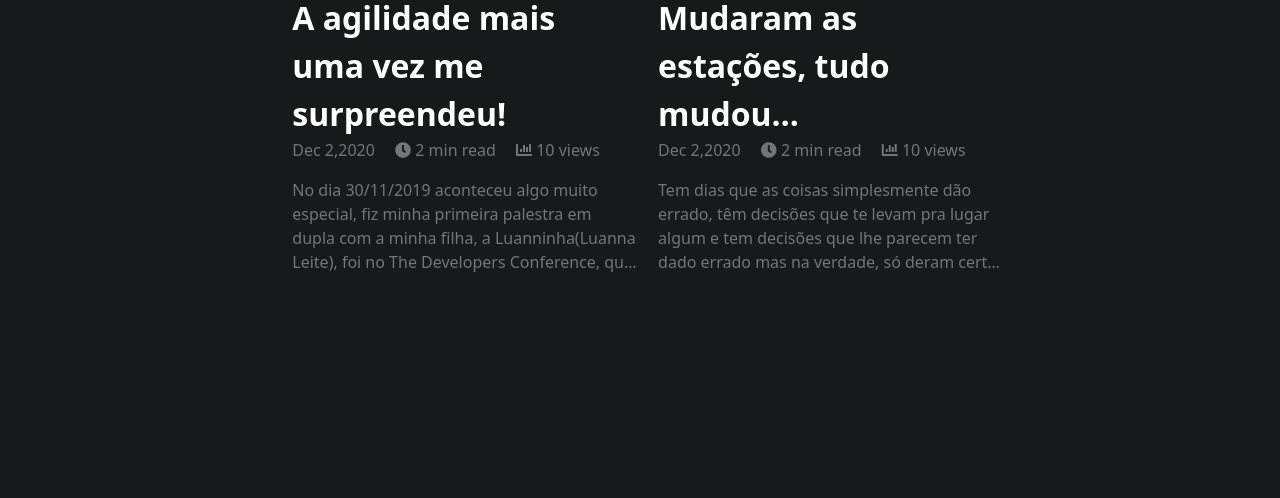
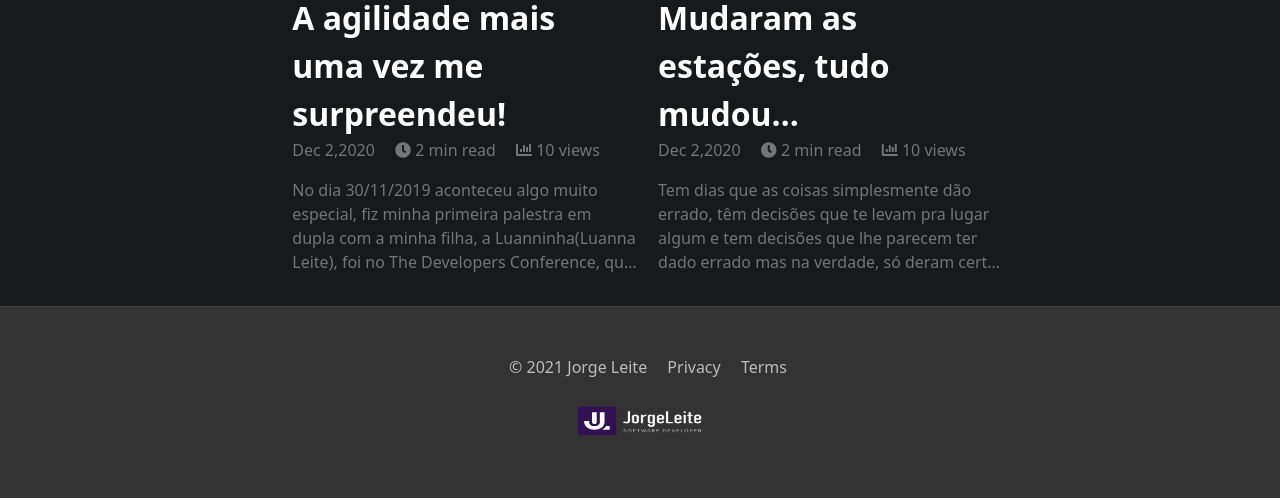
Before and after one commit to ujorgeleite/fake-templates, a plain HTML site: page hasnode-blog/index.html in a window 1280 px wide. Shown: the part 696-1194 px from the top of the page. Before the commit the page ends 1002 px from the top, so only its background shows below. Drawn offline with nearby package versions, Linux system fonts and the light colour scheme.

Commit message:
feat: add footer

```diff
--- a/hasnode-blog/index.html
+++ b/hasnode-blog/index.html
@@ -139,5 +139,15 @@
 
     </div>
 
+    <div class="footer">
+      <ul class="footer-list">
+        <li>© 2021 Jorge Leite</li>
+        <li><a href="#">Privacy</a></li>
+        <li><a href="#">Terms</a></li>
+      </ul>
+      <ul class="footer-list-image">
+        <li><image src="logo.png" alt="logo" class="logo"/></li>
+      </ul>
+    </div>
   </body>
 </html>
--- a/hasnode-blog/main.css
+++ b/hasnode-blog/main.css
@@ -253,3 +253,60 @@ i{
   overflow: hidden;
   margin: 1rem 0 0 1rem;
 }
+
+.footer{
+  background-color: #333333;
+  width: 100%;
+  height: 12rem;
+  border: 1px solid #424242;
+  border-left: none;
+  border-right: none;
+  border-bottom: none;
+}
+
+.footer-list{
+  color: #BDBDBD;
+  background: transparent;
+  text-align: center;
+  margin-top: 3rem;
+
+}
+
+
+.footer-list li{
+  background: transparent;
+  display: inline-block;
+  margin-left: 1rem;
+}
+
+.footer-list li a{
+  background: transparent;
+}
+
+.footer-list li a:hover,
+.footer-list li a:active{
+  background: rgba(0,0,0,0.3);
+  padding: 0.5rem;
+  border-radius: 20%;
+}
+
+.footer-list-image{
+  background: transparent;
+  color: #BDBDBD;
+  margin-top: 1rem;
+}
+
+.footer-list-image li{
+  background: transparent;
+  text-align: center;
+  font-size: 1rem;
+  padding-top: 0.6rem;
+}
+
+
+.footer-list-image li img{
+  height: 2rem;
+  width: 8rem;
+  margin: auto;
+  background: transparent;
+}
```
